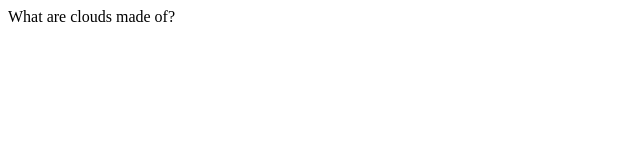
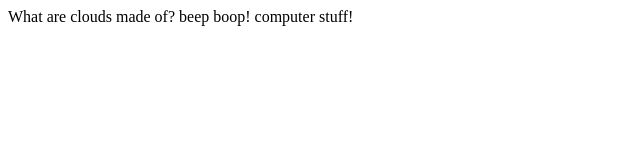
Before and after one commit to nxb8373/422-final-project, a plain HTML site: page index.html in a window 1280 px wide. Shown: the whole page, without its empty margins (0-640 px from the left). Drawn offline with Linux system fonts and the light colour scheme.

Commit message:
beep boop!

```diff
--- a/index.html
+++ b/index.html
@@ -10,7 +10,7 @@ Nick Bergeron - NSSA 422 final
 <body>
 What are clouds made of?
 
-
+    beep boop! computer stuff!
 </body>
 
 </html>
```
